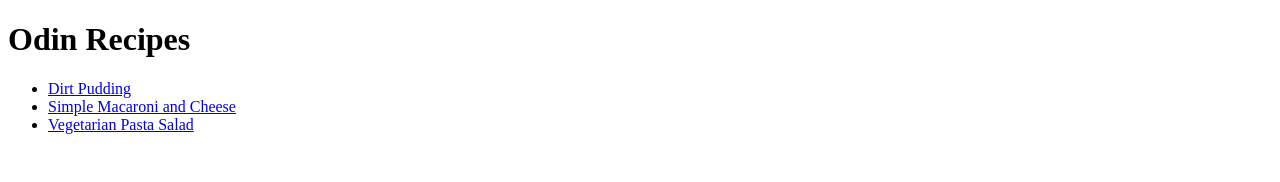
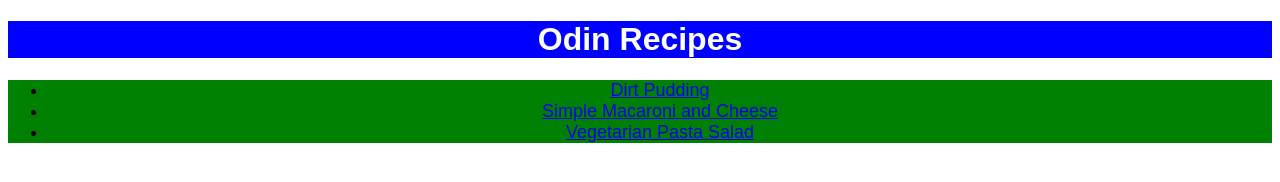
Before and after one commit to Sycamore-maker/odin-recipes, a plain HTML site: page index.html in a window 1280 px wide. Drawn offline with Linux system fonts and the light colour scheme.

Commit message:
Add basic text styling via external css

```diff
--- a/index.html
+++ b/index.html
@@ -3,14 +3,18 @@
     <head>
         <meta charset="UTF-8">
         <title>My Odin Recipes</title>
+        <link rel="stylesheet" href="style.css">
     </head>
 
     <body>
-        <h1>Odin Recipes</h1>
-        <ul>
-            <li><a href="recipes/dirt-pudding.html">Dirt Pudding</a></li>
-            <li><a href="recipes/simple-macaroni-and-cheese.html">Simple Macaroni and Cheese</a></li>
-            <li><a href="recipes/v-pasta-salad.html">Vegetarian Pasta Salad</a> </li>
-        </ul>
+        <div>
+            <div class="header"><h1>Odin Recipes</h1></div>
+        <div>
+            <div class="list">
+                <ul>
+                <li><a href="recipes/dirt-pudding.html">Dirt Pudding</a></li>
+                <li><a href="recipes/simple-macaroni-and-cheese.html">Simple Macaroni and Cheese</a></li>
+                <li><a href="recipes/v-pasta-salad.html">Vegetarian Pasta Salad</a> </li>
+                </ul></div>
     </body>
 </html>
--- /dev/null
+++ b/recipes/styles.css
@@ -0,0 +1,21 @@
+* {
+    text-align: center;
+    font-family: Arial, Helvetica, sans-serif;
+}
+
+.header {
+    color: green;
+}
+
+h2 {
+    background-color: red;
+}
+
+#bucket {
+    width: 300px;
+    height: auto;
+}
+
+li {
+    text-align: justify;
+}
--- /dev/null
+++ b/style.css
@@ -0,0 +1,16 @@
+.header,
+.list {
+    text-align: center;
+    font-family: Arial, Helvetica, sans-serif;
+}
+
+.header {
+    background-color: blue;
+    color: white;
+    font-weight: 800;
+}
+
+.list {
+    background-color: green;
+    font-size: 18px;
+}
```
Also changed, not shown: recipes/dirt-pudding.html (+4 -2 lines).
